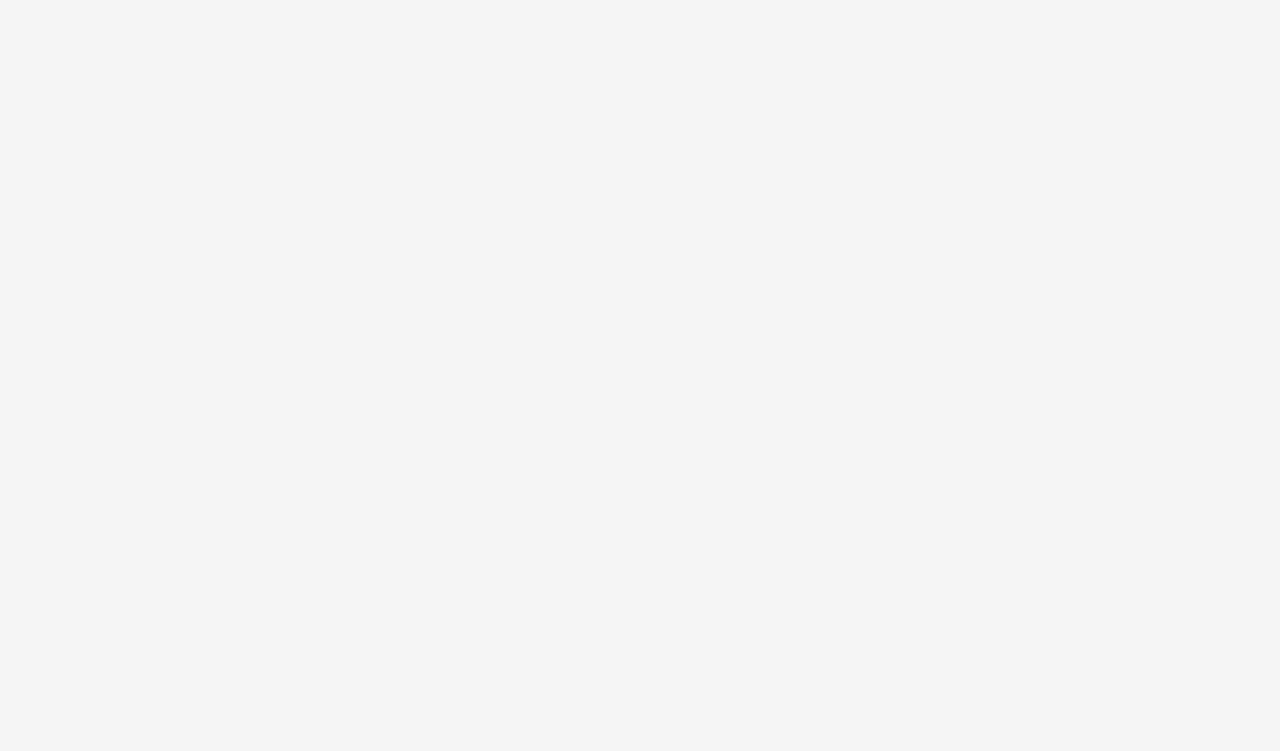
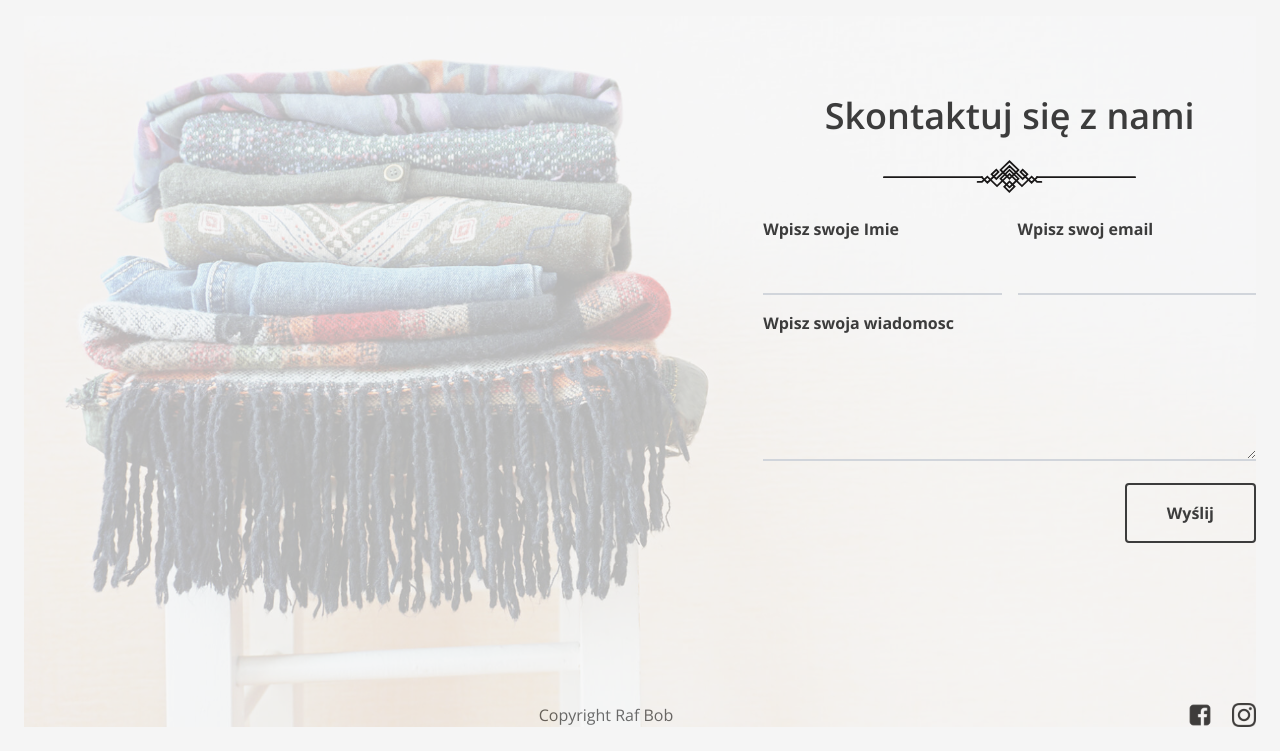
Before and after one commit to sabaudianin/OddajRzeczy, a React (Vite) app: page /#/ in a window 1280 px wide. Shown: the part 2180-2931 px from the top of the page. Before the commit the page ends 2140 px from the top, so only its background shows below. Built offline with nearby package versions, Linux system fonts and the light colour scheme.

Commit message:
Finished Footer(layout)

```diff
--- a/src/components/Home.jsx
+++ b/src/components/Home.jsx
@@ -4,6 +4,7 @@ import HeaderNav from "./header/HeaderNav.jsx";
 import Three_columns from "./main_sections/Three_columns.jsx";
 import SimpleSteps from "./main_sections/SimpleSteps.jsx";
 import WhoWeHelp from "./main_sections/WhoWeHelp.jsx";
+import Contact from "./footer/Contact.jsx";
 
 const Home = () => {
     return (
@@ -13,6 +14,7 @@ const Home = () => {
             <SimpleSteps/>
             <About/>
             <WhoWeHelp/>
+            <Contact/>
         </>
     );
 };
--- /dev/null
+++ b/src/components/footer/Contact.jsx
@@ -0,0 +1,64 @@
+import React from 'react';
+import Decor from "../main_sections/Decor.jsx";
+import Facebook from "../../assets/Facebook.svg"
+import Instagram from "../../assets/Instagram.svg"
+
+
+const Contact = () => {
+    return (
+        <section className="mt-20">
+            <div className="relative w-full">
+                <div
+                    className="absolute inset-0 bg-[url('src/assets/Background-Contact-Form.jpg')] bg-cover bg-center opacity-25"></div>
+                <div className="relative flex justify-end h-full">
+                    <div className="w-full lg:w-2/5 h-full flex flex-col items-center mt-20">
+                        <Decor text="Skontaktuj się z nami"/>
+                        <form className="w-full flex flex-col items-center">
+                            <div className="flex flex-col lg:flex-row w-full space-y-4 lg:space-y-0 lg:space-x-4">
+                                <label className="w-full lg:w-1/2 text-left font-bold">
+                                    Wpisz swoje Imie
+                                    <input
+                                        type="text"
+                                        className="w-full border-b-2 border-gray-300 focus:border-blue-500 focus:outline-none bg-transparent pt-6 pb-1 text-base peer"
+                                        placeholder=" "
+                                    />
+                                </label>
+                                <label className="w-full lg:w-1/2 text-left font-bold">
+                                    Wpisz swoj email
+                                    <input
+                                        type="text"
+                                        className="w-full border-b-2 border-gray-300 focus:border-blue-500 focus:outline-none bg-transparent pt-6 pb-1 text-base peer"
+                                        placeholder=" "
+                                    />
+                                </label>
+                            </div>
+                            <label className="w-full mt-4 text-left font-bold">
+                                Wpisz swoja wiadomosc
+                                <textarea
+                                    rows={4}
+                                    className="w-full border-b-2 border-gray-300 focus:border-blue-500 focus:outline-none bg-transparent pt-6 pb-1 text-base peer"
+                                ></textarea>
+                            </label>
+                            <div className="w-full flex justify-end">
+                                <input
+                                    type="submit"
+                                    value="Wyślij"
+                                    className="mt-4 px-10 py-4 rounded flex items-center justify-center border-2 border-dark hover:bg-accent transition duration-200 font-bold text-center"
+                                />
+                            </div>
+                        </form>
+                    </div>
+                </div>
+                <footer className="flex justify-between items-center w-full mt-40">
+                    <p className="mx-auto">Copyright Raf Bob</p>
+                    <div className="flex space-x-5">
+                        <img src={Facebook} alt="facebook" className="w-6 h-6"/>
+                        <img src={Instagram} alt="instagram" className="w-6 h-6"/>
+                    </div>
+                </footer>
+            </div>
+        </section>
+    )
+};
+
+export default Contact;
```
